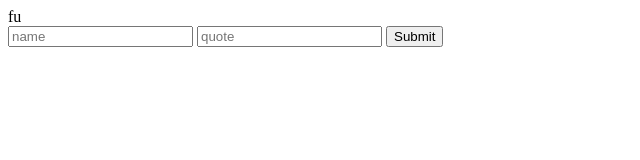
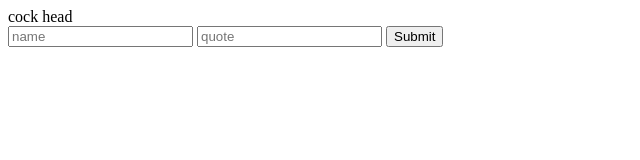
Before and after one commit to loneputin/nodeshit, a website: page index.html in a window 1280 px wide. Shown: the full height of the page, 0-640 px from the left. Drawn offline with nearby package versions, Linux system fonts and the light colour scheme.

Commit message:
automated commit

```diff
--- a/index.html
+++ b/index.html
@@ -33,8 +33,7 @@
 </script>
 </head>
 <body>
-fu
-
+cock head
 
   <div class="quotesDiv">
   </div>
```
